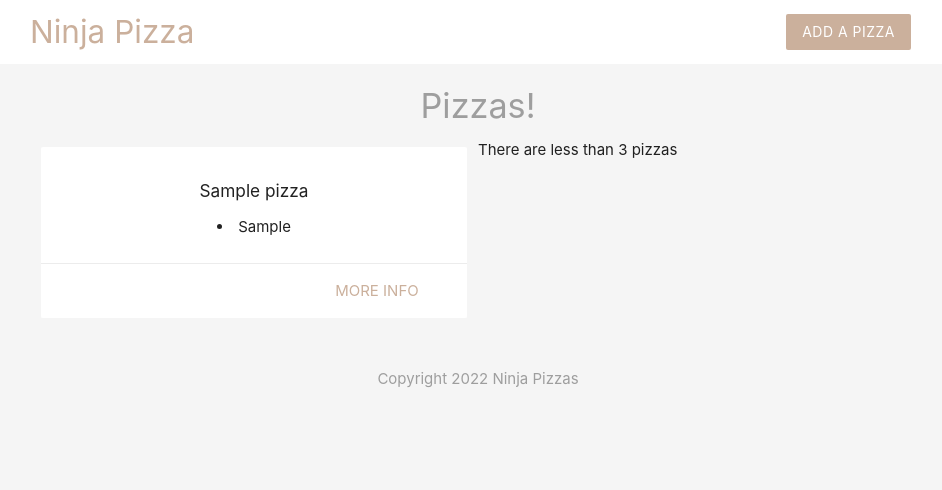
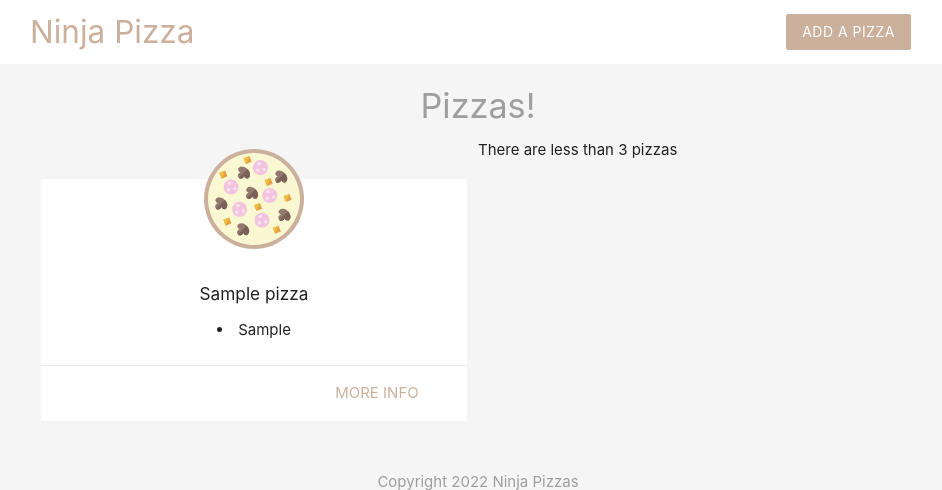
Before and after one commit to patrickperez527/learning-php, a PHP site: page /index.php in a window 1280 px wide. Shown: the top 490 px of the page, without its empty margins (162-1104 px from the left). Run offline with PHP 8.4, Linux system fonts and the light colour scheme; tables that the repository leaves empty or names only in its code hold one stand-in row (values such as "Sample post").

Commit message:
finished the project

```diff
--- a/details.php
+++ b/details.php
@@ -45,7 +45,7 @@
 
     <?php include 'templates/header.php'; ?>
 
-    <div class="container center">
+    <div class="container center grey-text">
         <?php if($pizza) : ?>
             <h4><?php echo htmlspecialchars($pizza['title']); ?></h4>
             <p>Created by: <?php echo htmlspecialchars($pizza['email']); ?></p>
--- a/index.php
+++ b/index.php
@@ -32,6 +32,7 @@
                 <?php foreach($pizzas as $pizza) : ?>
                     <div class="col s6 md3">
                         <div class="card z-depth-0">
+                            <img src="img/pizza.svg" alt="pizza" class="pizza">
                             <div class="card-content center">
                                 <h6><?php echo htmlspecialchars($pizza['title']); ?></h6>
                                 <ul><?php foreach(explode(',', $pizza['ingredients']) as $ingredient) : ?></ul>
--- a/templates/header.php
+++ b/templates/header.php
@@ -17,6 +17,13 @@
             margin: 20px auto;
             padding: 20px;
         }
+        .pizza{
+            width: 100px;
+            margin: 40px auto -30px;
+            display: block;
+            position: relative;
+            top: -30px;
+        }
     </style>
 </head>
     <body class="grey lighten-4">
```
Also changed, not shown: img/pizza.svg (added).
